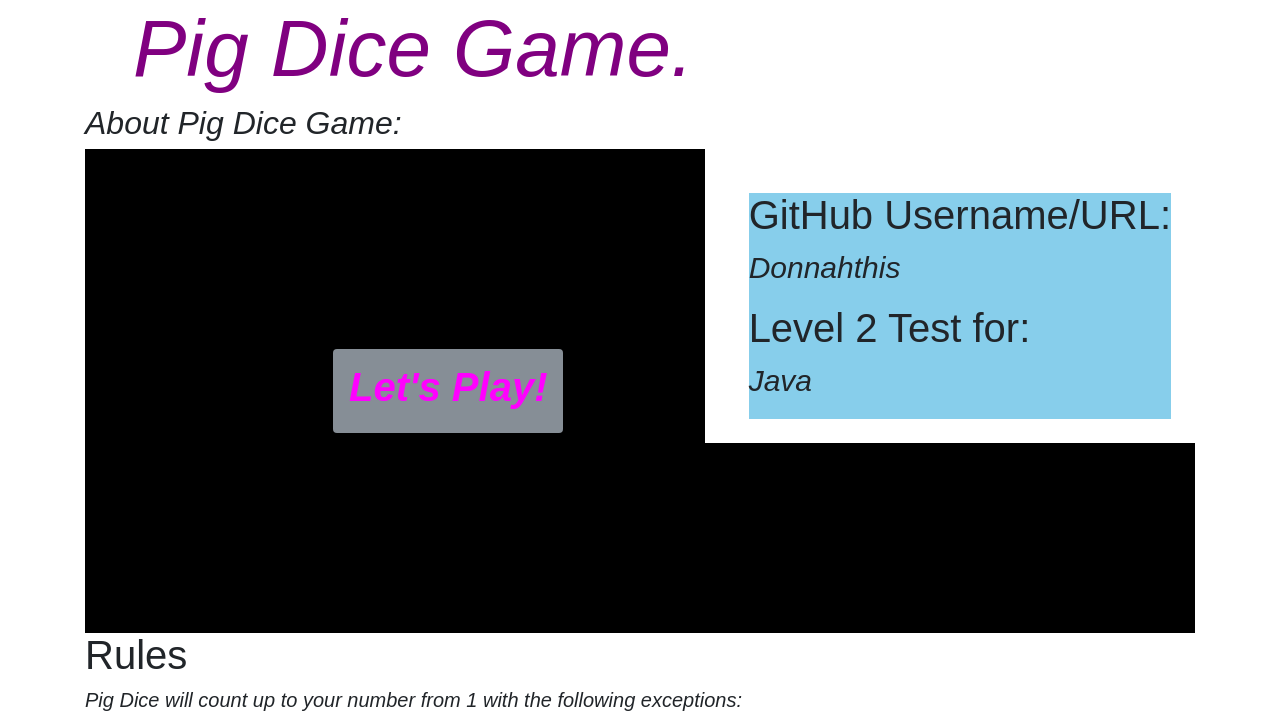
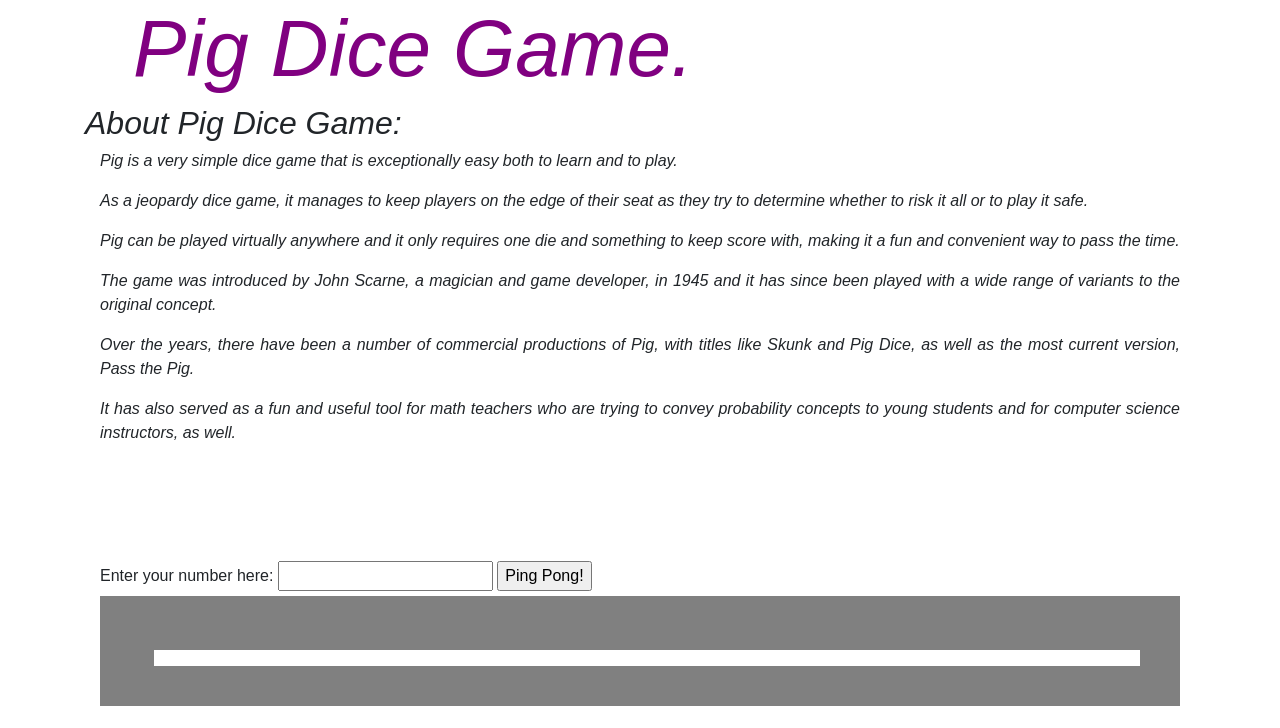
Before and after one commit to Donnahthis/mpft-ip4, a plain HTML site: page index.html in a window 1280 px wide. Shown: the top 728 px of the page. Drawn offline with Linux system fonts and the light colour scheme; files that its build step writes are made by us from their sources.

Commit message:
commit changes

```diff
--- a/css/style.css
+++ b/css/style.css
@@ -83,3 +83,7 @@
        display: inline;
        cursor: pointer;
    }*/
+   img {
+       max-width: 100%;
+       height: auto;
+   }
--- a/index.html
+++ b/index.html
@@ -13,25 +13,24 @@
             <div class="navbar-header">
             <a class="navbar-brand ml-5 font-weight-bold" href="#"><h1 <h4 style="font-size:80px;"> Pig Dice Game. </h1></a>
              </div>
-
             <!-- <div id="blanks"> -->
 <!-- <div class="button"
 <div class="test-box" -->
 <div class="section">
             <h2 style="text-align:left;" >About Pig Dice Game:</h2>
+            <div class="container" float="right">
+            <p>Pig is a very simple dice game that is exceptionally easy both to learn and to play.</p>
+            <p> As a jeopardy dice game, it manages to keep players on the edge of their seat as they try to determine whether to risk it all or to play it safe.</p>
+            <p> Pig can be played virtually anywhere and it only requires one die and something to keep score with, making it a fun and convenient way to pass the time.</p>
+            <p>The game was introduced by John Scarne, a magician and game developer, in 1945 and it has since been played with a wide range of variants to the original concept.</p>
+            <p> Over the years, there have been a number of commercial productions of Pig, with titles like Skunk and Pig Dice, as well as the most current version, Pass the Pig.</p>
+            <p>It has also served as a fun and useful tool for math teachers who are trying to convey probability concepts to young students and for computer science instructors, as well.</p>
+</div>
             </div>
 <div class="navbar-header" style="font-size:60px;">
-  <div class=test-box1>
-        <div class="section">
-
-            <h4 style="font-size:40px;">GitHub Username/URL:</h4>
-            <P style="font-size:30px;">Donnahthis</p>
-            <h4 style="font-size:40px;">Level 2 Test for:</h4>
-            <p style="font-size:30px;">Java</p>
-       </div>
      </div>
    </div>
-      <div class="container" float="right" style="background-color:black;padding:200px;">
+      <!-- <div class="container" float="right" style="background-color:black;padding:200px;">
        <button type="button" class="btn btn-secondary ml-5 p-3 ml-2">
       <h5 style="font-size:40px;"><strong>Let's Play!</strong></h5>
        </button>
@@ -46,7 +45,7 @@
         <li> Numbers divisible by 3 and 5 become "pingpong"</li>
       </ol>
         </div>
-      </div>
+      </div> -->
 <div>
 <div style="padding:100px;" class="w3-panel w3-padding-16">
   <form id="person">
```
